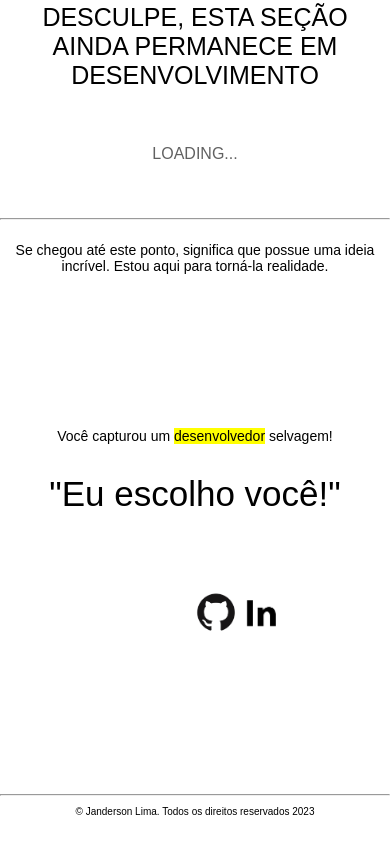
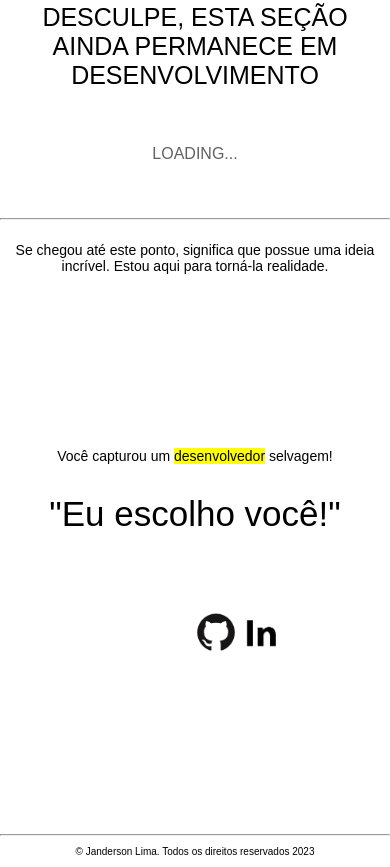
Before and after one commit to whoisalonne/ilovethisprogram, a plain HTML site: page index.html in a window 390 px wide. Shown: the part 1808-2675 px from the top of the page. Before the commit the page ends 2635 px from the top, so only its background shows below. Drawn offline with Linux system fonts and the light colour scheme; a web font is replaced by a local one.

Commit message:
Tentativa definitiva de identar o mobile (2)

```diff
--- a/style.css
+++ b/style.css
@@ -668,11 +668,11 @@ section,
   }
 
   #paragrafo-cont {
-    margin-top: 140px;
+    margin-top: 160px;
   }
 
   #contato-links {
-    margin-bottom: 140px
+    margin-bottom: 160px
   }
 
   #link-cont {
```
